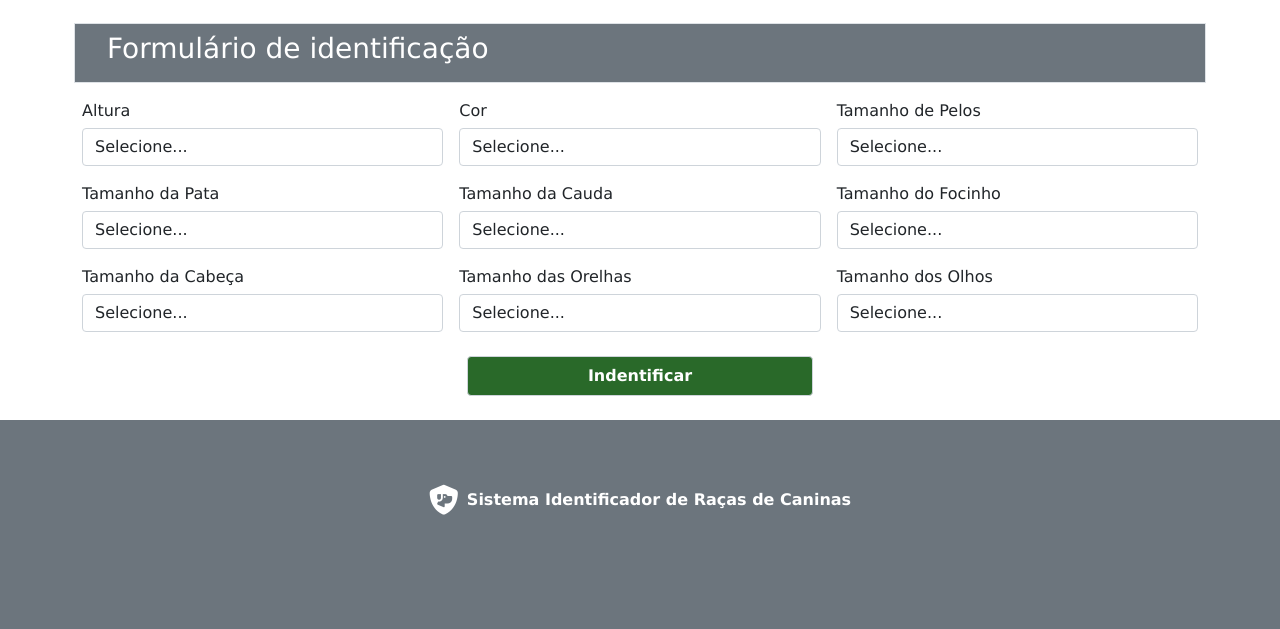
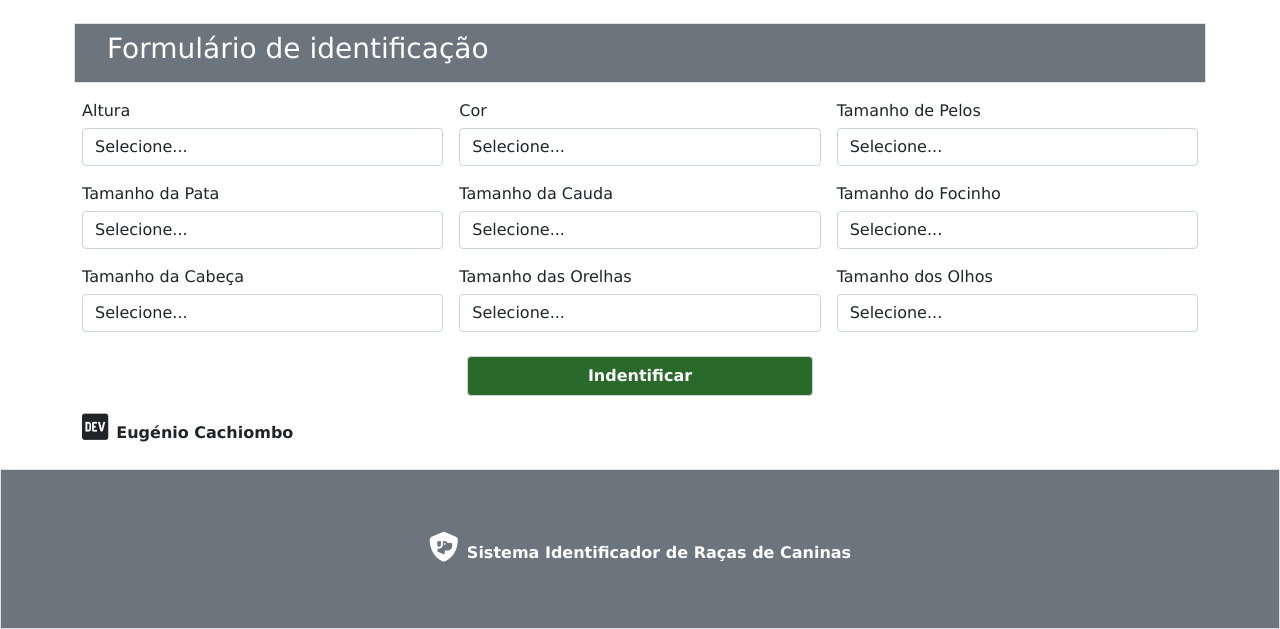
Before and after one commit to eugeniocachiombo/sistema_racas_caninas, a PHP site: page / in a window 1280 px wide. Shown: the part 329-958 px from the top of the page. Before the commit the page ends 844 px from the top, so only its background shows below. Run offline with PHP 8.4, Linux system fonts and the light colour scheme; data comes from the database, SQL or seed files in the repository.

Commit message:
Adicionei Minha marca de água

```diff
--- a/include/footHTML.php
+++ b/include/footHTML.php
@@ -1,8 +1,13 @@
 <footer class="bg-secondary text-white">
-    <div class="d-flex justify-content-center align-items-center" style="min-height: inherit">
-    <i class="fas fa-shield-dog me-2" style="font-size: 30px"></i><b>Sistema Identificador de Raças de Caninas</b>
+    <div class="d-flex border justify-content-center align-items-center" style="min-height: inherit">
+        <div>
+            <i class="fas fa-shield-dog me-2" style="font-size: 30px"></i><b>Sistema Identificador de Raças de
+                Caninas</b>
+            <br>
+        </div>
     </div>
 </footer>
 
 </body>
+
 </html>
--- a/index.php
+++ b/index.php
@@ -160,6 +160,7 @@
             </div>
         </div>
     </form>
+    <p class="text-center text-md-start mt-3"> <i class="fab fa-dev me-2" style="font-size: 30px"></i><b>Eugénio Cachiombo</b></p>
 </div>
 
 <?php include 'include/footHTML.php'; ?>
```
